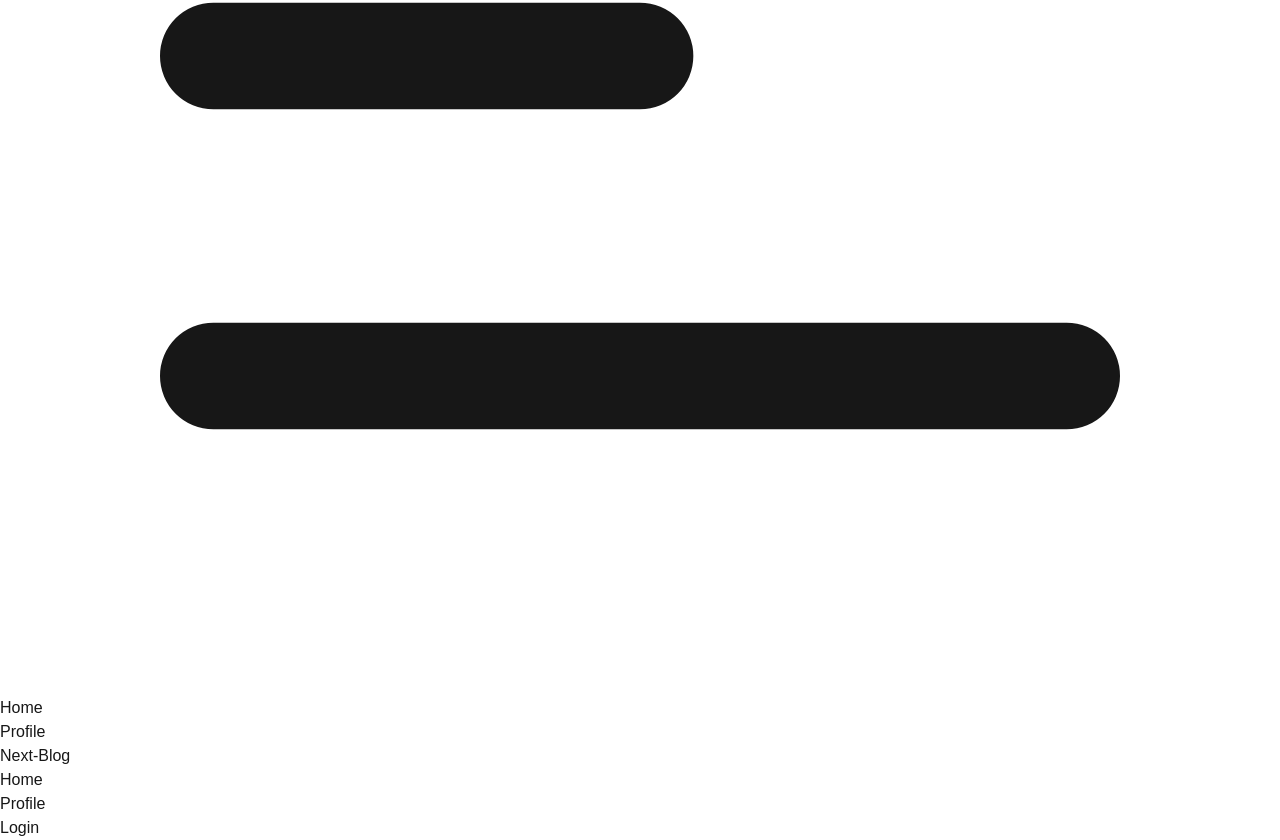
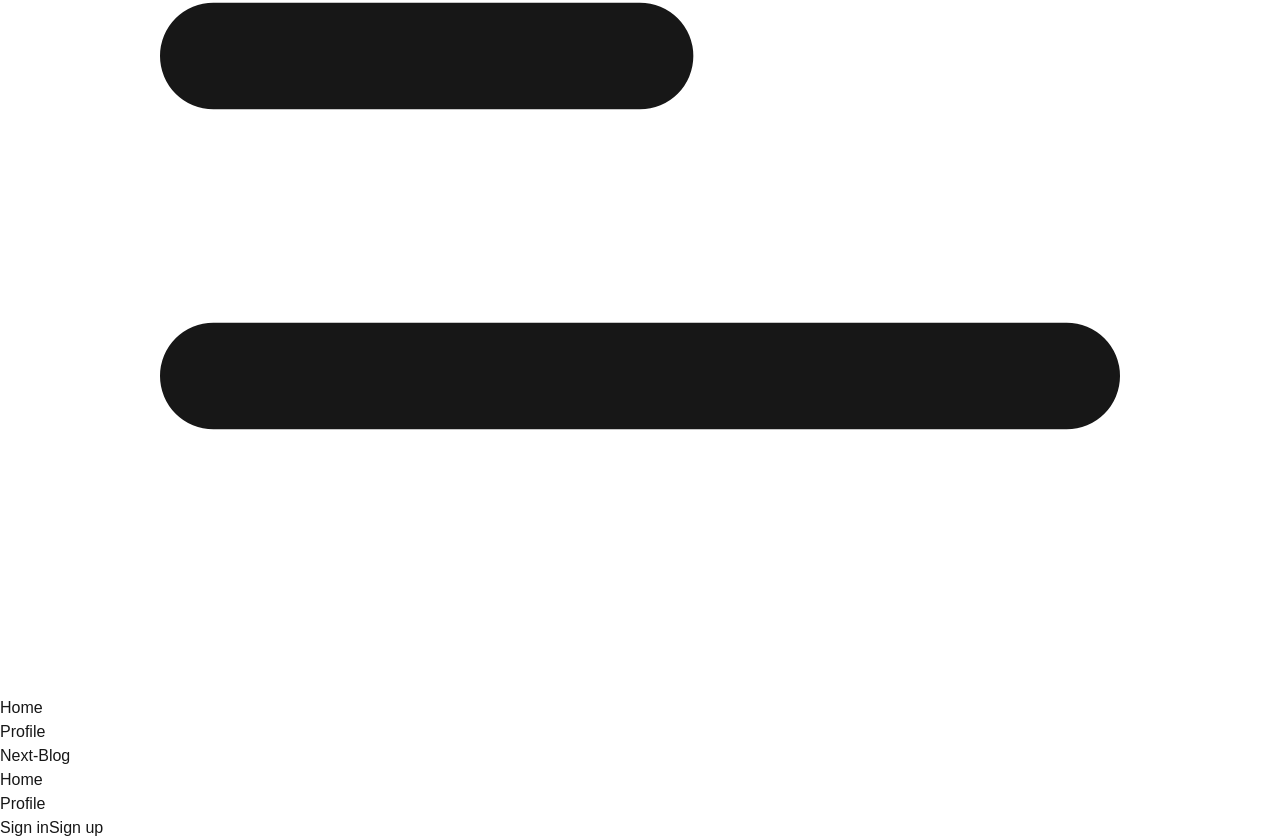
Before and after one commit to mubashirbappi5/My-egp-assignment-1, a Next.js app: page / in a window 1280 px wide. Shown: the part 584-1424 px from the top of the page. Built offline with nearby package versions, Linux system fonts and the light colour scheme; no server answers.

Commit message:
added kinde auth login singup & logout function

```diff
--- a/package.json
+++ b/package.json
@@ -9,6 +9,7 @@
     "lint": "next lint"
   },
   "dependencies": {
+    "@kinde-oss/kinde-auth-nextjs": "^2.4.6",
     "next": "15.1.6",
     "react": "^19.0.0",
     "react-dom": "^19.0.0"
--- a/src/Components/Navber.jsx
+++ b/src/Components/Navber.jsx
@@ -1,7 +1,13 @@
 import Link from "next/link";
 import React from "react";
 
-const Navber = () => {
+import {RegisterLink, LoginLink} from "@kinde-oss/kinde-auth-nextjs/components";
+import {getKindeServerSession} from "@kinde-oss/kinde-auth-nextjs/server";
+import {LogoutLink} from "@kinde-oss/kinde-auth-nextjs/components";
+const Navber =async () => {
+  const {getUser} = getKindeServerSession();
+const user = await getUser();
+
   const links = (
     <>
       <li>
@@ -48,8 +54,15 @@ const Navber = () => {
            {links}
           </ul>
         </div>
-        <div className="navbar-end">
-          <a className="btn">Login</a>
+        <div className="navbar-end gap-4">
+          {
+            user?<LogoutLink>Log out</LogoutLink>:<>
+            <LoginLink className="btn">Sign in</LoginLink>
+            <RegisterLink className="btn">Sign up</RegisterLink>
+            </>
+          }
+
+
         </div>
       </div>
     </div>
--- /dev/null
+++ b/src/app/api/auth/[kindeAuth]/route.js
@@ -0,0 +1,2 @@
+import {handleAuth} from "@kinde-oss/kinde-auth-nextjs/server";
+export const GET = handleAuth();
--- a/src/app/page.js
+++ b/src/app/page.js
@@ -1,9 +1,11 @@
-import Image from "next/image";
+
 
 export default function Home() {
   return (
    <main>
+   <div>
 
+    </div>
 
    </main>
   );
--- /dev/null
+++ b/src/app/profile/page.js
@@ -0,0 +1,13 @@
+import React from 'react'
+import {getKindeServerSession} from "@kinde-oss/kinde-auth-nextjs/server";
+const Profile= async ()=> {
+    const {getUser} = getKindeServerSession();
+    const user = await getUser();
+    console.log(user)
+
+  return (
+    <div>Profile</div>
+  )
+}
+
+export default Profile
```
Also changed, not shown: 1 other file (tests, documents, lock files or other folders).
